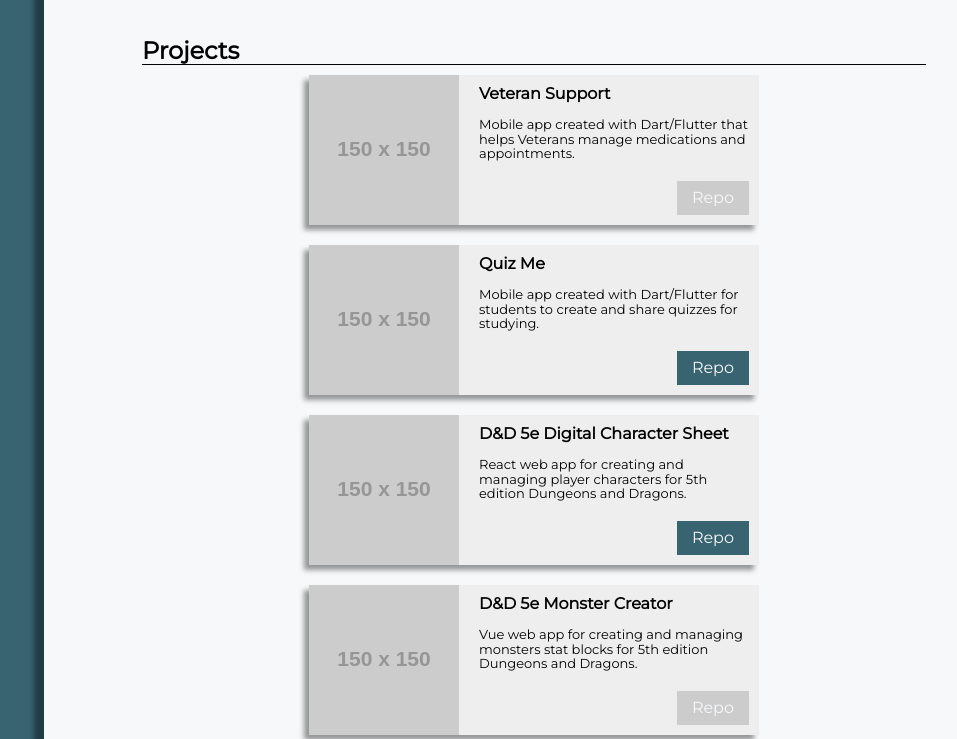
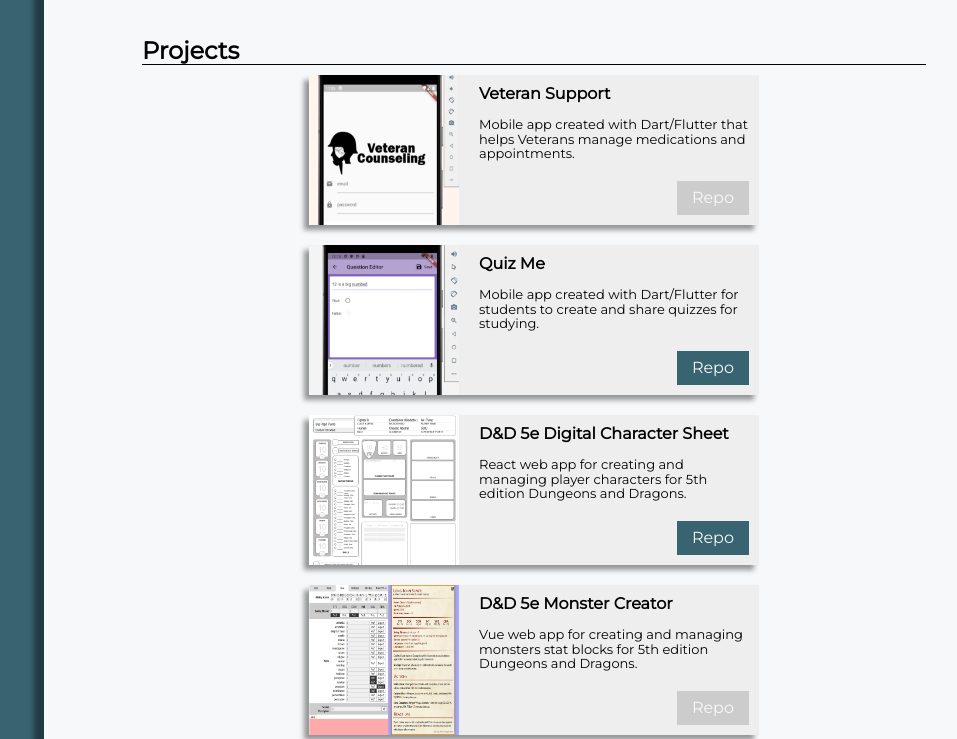
Before and after one commit to minalear/minalear.github.io, a plain HTML site: page index.html in a window 1280 px wide. Shown: the part 583-1322 px from the top of the page, without its empty margins (256-1213 px from the left). Drawn offline with Linux system fonts and the light colour scheme; placeholder pictures from the web are drawn by us.

Commit message:
added project images and links

```diff
--- a/css/main.scss
+++ b/css/main.scss
@@ -211,6 +211,8 @@ section > h2 {
 }
 .project-image {
   margin-right: 10px;
+  width: 150px;
+  height: 150px;
 }
 .project-title {
   font-weight: bold;
--- a/index.html
+++ b/index.html
@@ -19,7 +19,7 @@
   <link type="text/css" rel="stylesheet" href="css/normalize.css">
   <link type="text/css" rel="stylesheet" href="css/main.css">
 
-  <!--<script type="text/javascript" src="http://livejs.com/live.js"></script>-->
+  <script type="text/javascript" src="http://livejs.com/live.js"></script>
 </head>
 
 <body>
@@ -91,7 +91,7 @@
           <h2>Projects</h2>
           <div class="projects-wrapper">
             <div class="project-card">
-              <img class="project-image" src="https://via.placeholder.com/150" alt="placeholder image" />
+              <img class="project-image" src="img/proj-veteran.jpg" alt="Image of the Veteran Support App" />
               <div class="project-details">
                 <span class="project-title">Veteran Support</span>
                 <p class="project-description">Mobile app created with Dart/Flutter that helps Veterans manage medications and appointments.</p>
@@ -99,7 +99,7 @@
               </div>
             </div>
             <div class="project-card">
-              <img class="project-image" src="https://via.placeholder.com/150" alt="placeholder image" />
+              <img class="project-image" src="img/proj-quiz.jpg" alt="Image of the Quiz Me App" />
               <div class="project-details">
                 <span class="project-title">Quiz Me</span>
                 <p class="project-description">Mobile app created with Dart/Flutter for students to create and share quizzes for studying.</p>
@@ -107,7 +107,7 @@
               </div>
             </div>
             <div class="project-card">
-              <img class="project-image" src="https://via.placeholder.com/150" alt="placeholder image" />
+              <img class="project-image" src="img/proj-5ednd.jpg" alt="Image of the digital character sheet" />
               <div class="project-details">
                 <span class="project-title">D&D 5e Digital Character Sheet</span>
                 <p class="project-description">React web app for creating and managing player characters for 5th edition Dungeons and Dragons.</p>
@@ -115,7 +115,7 @@
               </div>
             </div>
             <div class="project-card">
-              <img class="project-image" src="https://via.placeholder.com/150" alt="placeholder image" />
+              <img class="project-image" src="img/proj-bestiary.jpg" alt="Image of the monster creator and manager" />
               <div class="project-details">
                 <span class="project-title">D&D 5e Monster Creator</span>
                 <p class="project-description">Vue web app for creating and managing monsters stat blocks for 5th edition Dungeons and Dragons.</p>
```
Also changed, not shown: css/main.css, img/proj-5ednd.jpg (added), img/proj-bestiary.jpg (added), img/proj-quiz.jpg (added), img/proj-veteran.jpg (added), 1 other file.
